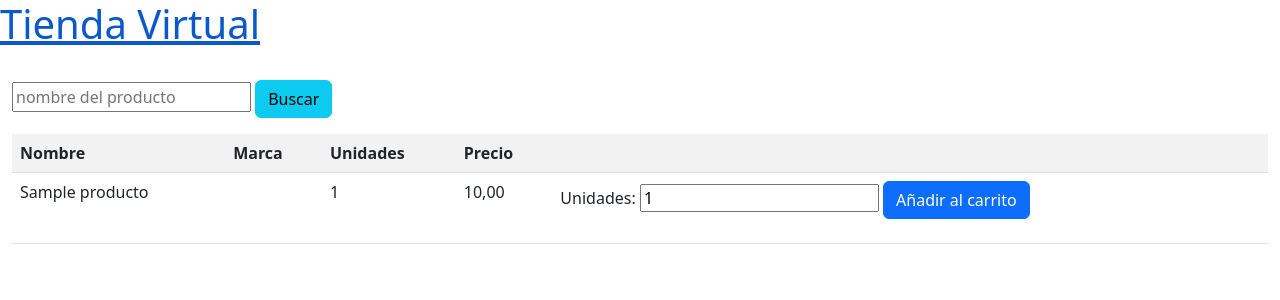
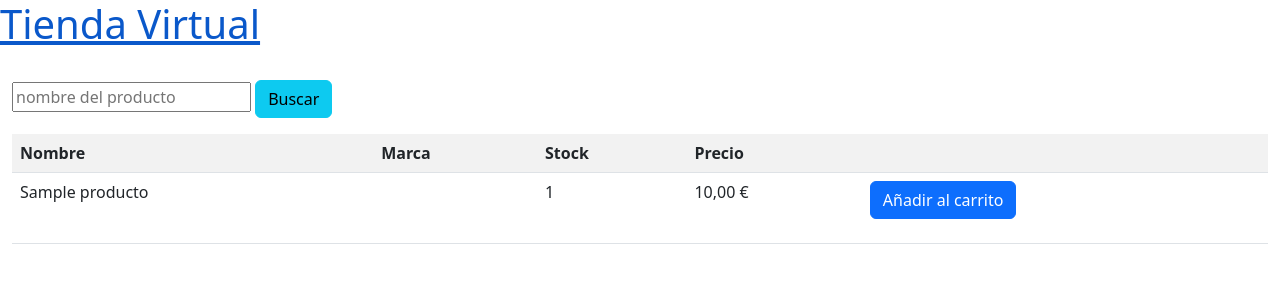
Before and after one commit to IESPSUR/pf-ud04-DesireePG96, a Django app: page /tienda/compra in a window 1280 px wide. Shown: the top 300 px of the page. Run offline with Django 4.2, Linux system fonts and the light colour scheme; tables that the repository leaves empty hold one stand-in row (values such as "Sample post").

```diff
--- a/tienda/forms.py
+++ b/tienda/forms.py
@@ -1,4 +1,5 @@
-from django.forms import ModelForm
+from django.forms import ModelForm, Form
+from django import forms
 from .models import Producto
 
 class ProductoForm(ModelForm):
@@ -6,3 +7,6 @@ class ProductoForm(ModelForm):
     class Meta:
         model = Producto
         fields = "__all__"
+
+class CompraForm(Form):
+    unidades = forms.IntegerField(required=True, min_value=1)
--- a/tienda/models.py
+++ b/tienda/models.py
@@ -13,7 +13,7 @@ class Marca(models.Model):
 class Producto(models.Model):
     nombre = models.CharField(max_length=30)
     modelo = models.CharField(max_length=30)
-    unidades = models.IntegerField("Unidades")
+    unidades = models.IntegerField('Unidades')
     precio = models.DecimalField(max_digits=10,decimal_places=2)
     detalles = models.CharField(max_length=500)
     marca = models.ForeignKey(Marca, models.PROTECT)
--- a/tienda/templates/tienda/checkout.html
+++ b/tienda/templates/tienda/checkout.html
@@ -1,6 +1,6 @@
 {% extends 'tienda/base.html' %}
 {% block content %}
-    <form action="{% url 'checkout' pk=producto.id %}" method="post">
+    <form action="{% url 'checkout' producto.pk %}" method="post">
         {% csrf_token %}
         <table class="table table-striped">
             <tr>
@@ -16,7 +16,7 @@
                 <td>{{ producto.modelo }}</td>
                 <td>{{ producto.marca }}</td>
                 <td>{{ producto.detalles }}</td>
-                <td>{{ unidades }}</td>
+                <td>{{ form.unidades }}</td>
                 <td>{{ total }} €</td>
             </tr>
         </table>
--- a/tienda/templates/tienda/compra.html
+++ b/tienda/templates/tienda/compra.html
@@ -10,7 +10,7 @@
         <tr>
             <th>Nombre</th>
             <th>Marca</th>
-            <th>Unidades</th>
+            <th>Stock</th>
             <th>Precio</th>
             <th></th>
         </tr>
@@ -19,13 +19,13 @@
                     <td>{{ producto.nombre }}</td>
                     <td>{{ producto.marca }}</td>
                     <td>{{ producto.unidades }}</td>
-                    <td>{{ producto.precio }}</td>
+                    <td>{{ producto.precio }} €</td>
                     <td>
-                        <form action="{% url 'checkout' pk=producto.id %}" method="get">
+                        <form action="{% url 'checkout' producto.pk %}" method="post">
                             {% csrf_token %}
-                            <label>Unidades:
+                            <!--<label>Unidades:
                                 <input name="unidades" type="number" value="1">
-                            </label>
+                            </label>-->
                             <button type="submit" class="btn btn-primary">Añadir al carrito</button>
                         </form>
                     </td>
--- a/tienda/views.py
+++ b/tienda/views.py
@@ -1,6 +1,7 @@
 from django.shortcuts import render, redirect, get_object_or_404
 from tienda.models import Producto
-from .forms import ProductoForm
+from .forms import ProductoForm, CompraForm
+
 
 # Create your views here.
 def welcome(request):
@@ -75,14 +76,16 @@ vista de checkout
 def compra(request):
     productos = Producto.objects.all();
     busqueda = request.GET.get('datoBusqueda')
+    """
     unidades = request.POST.get('unidades')
+    """
 
     if busqueda:
         encontrado = productos.filter(nombre__icontains = busqueda)
         return render(request, 'tienda/compra.html', {'productos': encontrado})
 
     if request.method == 'POST':
-        return render(request, 'tienda/checkout.html', {'unidades':unidades, })
+        return render(request, 'tienda/checkout.html', {'productos': productos,})
 
 
 
@@ -91,16 +94,16 @@ def compra(request):
 def checkout(request, pk):
 
     producto = get_object_or_404(Producto, pk=pk)
-    unidades = request.GET.get('unidades')
-    print(unidades)
-    print(type(unidades))
-    total = float(unidades) * float(producto.precio);
+    form = CompraForm(request.POST or None)
+    total = float(producto.precio);
 
     if request.method == 'POST':
+        print(form.is_valid(), form.errors)
+        if form.is_valid():
+            print("Entra en el if")
+            unidRestante = producto.unidades
+            producto.unidades = unidRestante
+            producto.save()
+            return redirect('compra')
 
-        unidRestante = producto.unidades - unidades
-        producto.unidades = unidRestante
-        producto.save()
-        return redirect('compra')
-
-    return render(request, 'tienda/checkout.html', {'producto':producto, 'unidades':unidades, 'total':total})
+    return render(request, 'tienda/checkout.html', {'form': form, 'producto':producto, 'total':total})
```
Also changed, not shown: tienda/migrations/0001_initial.py.
